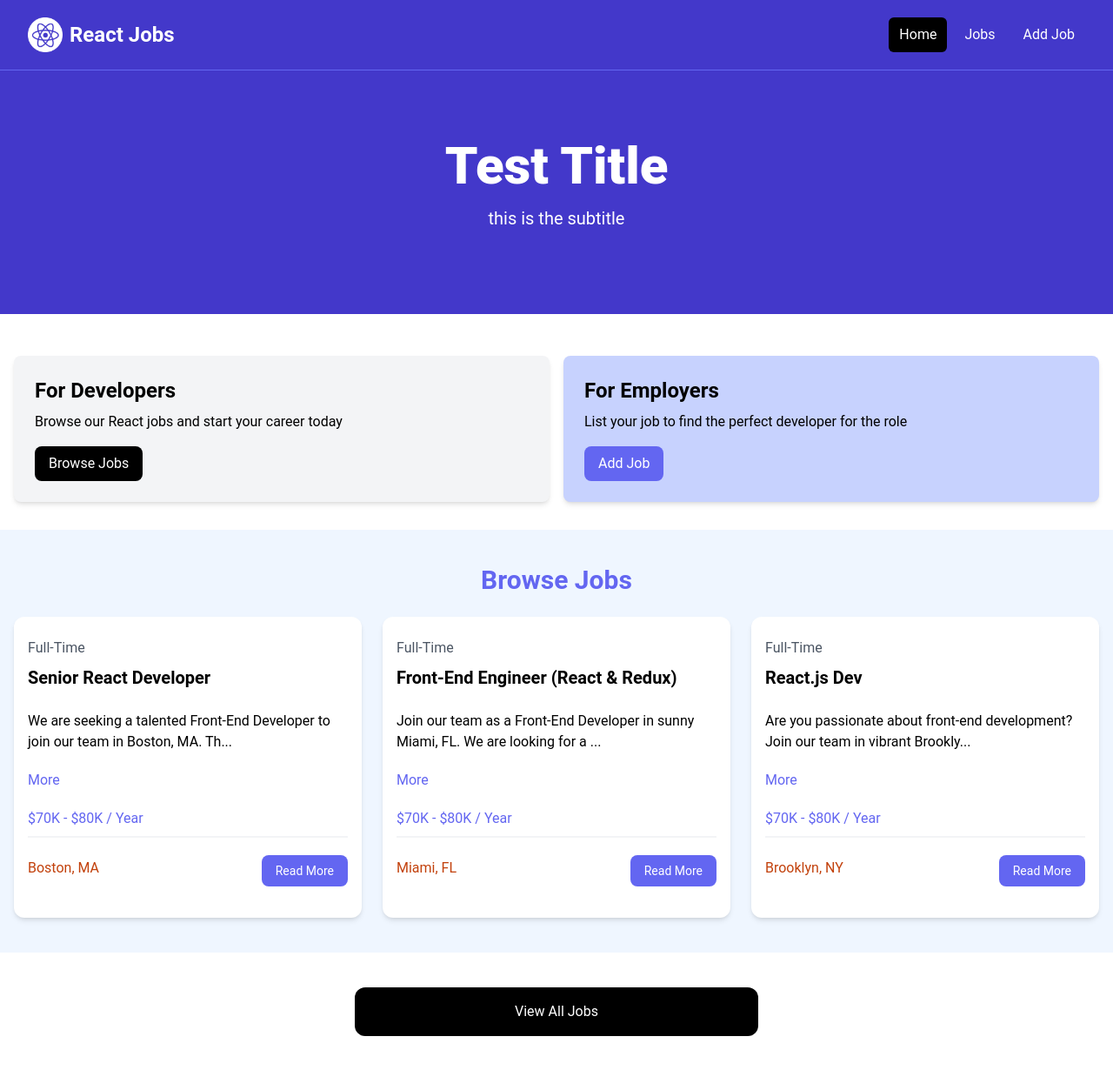
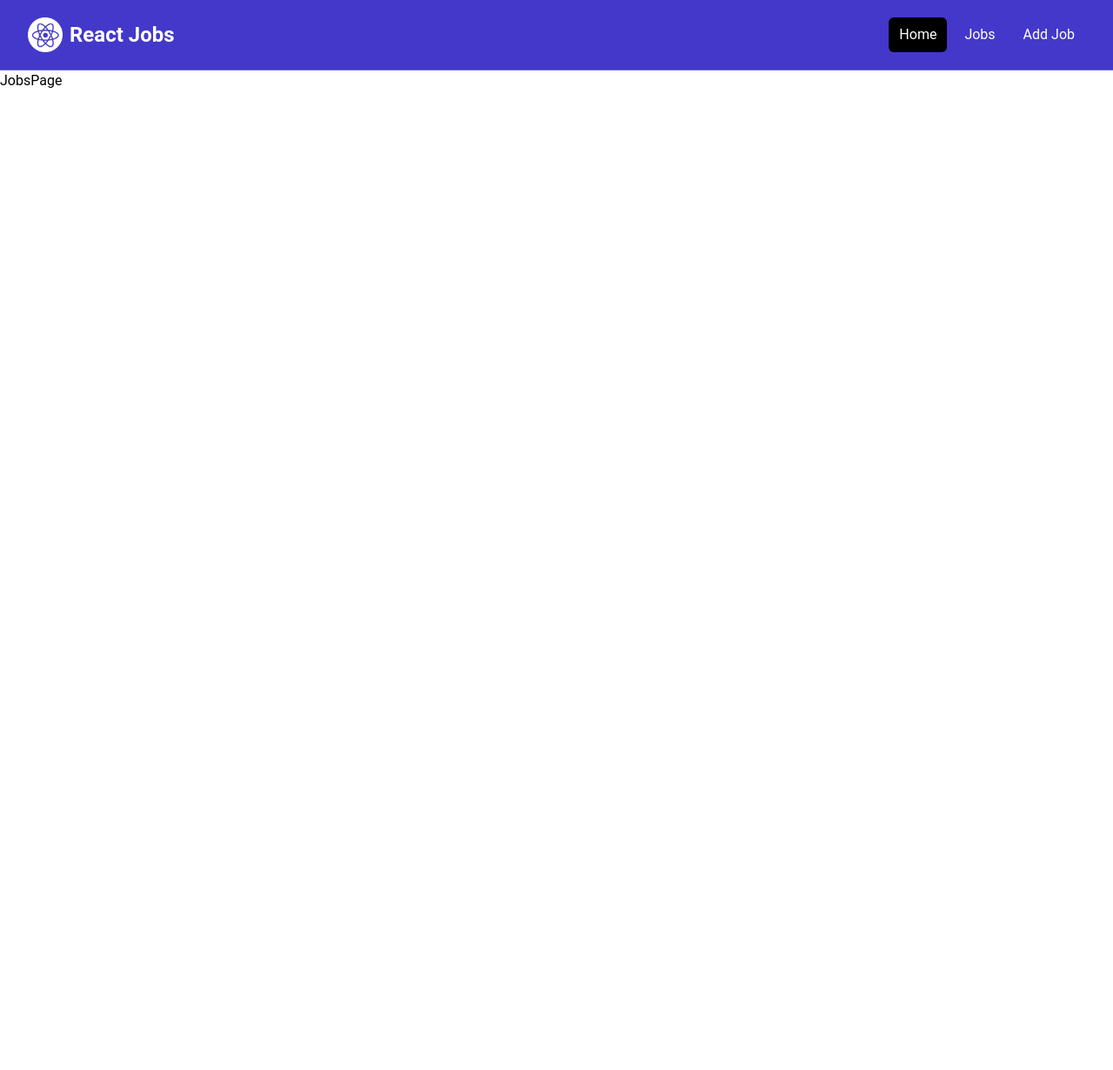
Before and after one commit to devjian1123/react-crash-2024, a React (Vite) app: page /react-crash-2024/jobs in a window 1280 px wide. Shown: the whole page at 87% size. After the commit the page ends 800 px from the top, so only its background shows below. Built offline with nearby package versions, Linux system fonts and the light colour scheme.

Commit message:
add router, link and layout

```diff
--- a/package.json
+++ b/package.json
@@ -15,7 +15,9 @@
   "dependencies": {
     "prop-types": "^15.8.1",
     "react": "^18.3.1",
-    "react-dom": "^18.3.1"
+    "react-dom": "^18.3.1",
+    "react-icons": "^5.3.0",
+    "react-router-dom": "^6.26.1"
   },
   "devDependencies": {
     "@eslint/js": "^9.9.0",
--- a/src/App.jsx
+++ b/src/App.jsx
@@ -1,19 +1,23 @@
-import Navbar from './components/Navbar'
-import Hero from './components/Hero'
-import HomeCards from './components/HomeCards'
-import JobListings from './components/JobListings'
-import ViewAllJobs from './components/ViewAllJobs'
+import {
+  Route,
+  createBrowserRouter,
+  createRoutesFromElements,
+  RouterProvider
+} from 'react-router-dom';
+import MainLayout from './layouts/MainLayout'
+import HomePage from './pages/HomePage'
+import JobsPage from './pages/JobsPage'
+
+const router = createBrowserRouter(
+  createRoutesFromElements(
+    <Route path='/' element={<MainLayout />}>
+      <Route path='/react-crash-2024/' element={<HomePage />} />
+      <Route path='/react-crash-2024/jobs' element={<JobsPage />} />
+    </Route>
+  ))
 
 const App = () => {
-  return (
-    <>
-      <Navbar />
-      <Hero title="Test Title" subtitle="this is the subtitle" />
-      <HomeCards />
-      <JobListings />
-      <ViewAllJobs />
-    </>
-  )
+  return <RouterProvider router={router} />;
 }
 
 export default App
--- a/src/components/HomeCards.jsx
+++ b/src/components/HomeCards.jsx
@@ -1,3 +1,4 @@
+import { Link } from 'react-router-dom'
 import Card from './Card'
 
 const HomeCards = () => {
@@ -11,24 +12,24 @@
               <p className="mt-2 mb-4">
                 Browse our React jobs and start your career today
               </p>
-              <a
-                href="/jobs.html"
+              <Link
+                to="/react-crash-2024/jobs"
                 className="inline-block bg-black text-white rounded-lg px-4 py-2 hover:bg-gray-700"
               >
                 Browse Jobs
-              </a>
+              </Link>
             </Card>
             <Card bg='bg-indigo-200'>
               <h2 className="text-2xl font-bold">For Employers</h2>
               <p className="mt-2 mb-4">
                 List your job to find the perfect developer for the role
               </p>
-              <a
+              <Link
                 href="/add-job.html"
                 className="inline-block bg-indigo-500 text-white rounded-lg px-4 py-2 hover:bg-indigo-600"
               >
                 Add Job
-              </a>
+              </Link>
             </Card>
           </div>
         </div>
--- a/src/components/JobListing.jsx
+++ b/src/components/JobListing.jsx
@@ -1,4 +1,6 @@
 import {useState} from 'react';
+import { Link } from 'react-router-dom'
+import {FaMapMarker} from 'react-icons/fa';
 import PropTypes from 'prop-types';
 
 const JobListing = ({ job }) => {
@@ -32,15 +34,15 @@
 
         <div className="flex flex-col lg:flex-row justify-between mb-4">
           <div className="text-orange-700 mb-3">
-            <i className="fa-solid fa-location-dot text-lg"></i>
+            <FaMapMarker className="inline text-lg mb-1 mr-1"/>
             {job.location}
           </div>
-          <a
-            href={`/job/${job.id}`}
+          <Link
+            to={`/react-crash-2024/jobs/${job.id}`}
             className="h-[36px] bg-indigo-500 hover:bg-indigo-600 text-white px-4 py-2 rounded-lg text-center text-sm"
           >
             Read More
-          </a>
+          </Link>
         </div>
       </div>
     </div>
--- a/src/components/Navbar.jsx
+++ b/src/components/Navbar.jsx
@@ -1,3 +1,4 @@
+import { Link } from 'react-router-dom'
 import logo from '../assets/images/logo.png'
 
 const Navbar = () => {
@@ -20,20 +21,19 @@
             </a>
             <div className="md:ml-auto">
               <div className="flex space-x-2">
-                <a
-                  href="/index.html"
+                <Link
+                  to="/react-crash-2024/"
                   className="text-white bg-black hover:bg-gray-900 hover:text-white rounded-md px-3 py-2"
-                >Home</a
+                >Home</Link>
+                <Link
+                  to="/react-crash-2024/jobs"
+                  className="text-white hover:bg-gray-900 hover:text-white rounded-md px-3 py-2"
+                >Jobs</Link
                 >
-                <a
-                  href="/jobs.html"
+                <Link
+                  to="/add-job.html"
                   className="text-white hover:bg-gray-900 hover:text-white rounded-md px-3 py-2"
-                >Jobs</a
-                >
-                <a
-                  href="/add-job.html"
-                  className="text-white hover:bg-gray-900 hover:text-white rounded-md px-3 py-2"
-                >Add Job</a
+                >Add Job</Link
                 >
               </div>
             </div>
--- a/src/components/ViewAllJobs.jsx
+++ b/src/components/ViewAllJobs.jsx
@@ -1,10 +1,12 @@
+import { Link } from 'react-router-dom'
+
 const ViewAllJobs = () => {
   return (
     <section className="m-auto max-w-lg my-10 px-6">
-      <a
-        href="/jobs"
+      <Link
+        to="/react-crash-2024/jobs"
         className="block bg-black text-white text-center py-4 px-6 rounded-xl hover:bg-gray-700"
-      >View All Jobs</a>
+      >View All Jobs</Link>
     </section>
   )
 }
--- /dev/null
+++ b/src/layouts/MainLayout.jsx
@@ -0,0 +1,12 @@
+import {Outlet} from 'react-router-dom'
+import Navbar from '../components/Navbar';
+
+const MainLayout = () => {
+  return (
+    <>
+      <Navbar />
+      <Outlet />
+    </>
+  )
+}
+export default MainLayout
--- /dev/null
+++ b/src/pages/HomePage.jsx
@@ -0,0 +1,16 @@
+import Hero from '../components/Hero'
+import HomeCards from '../components/HomeCards'
+import JobListings from '../components/JobListings'
+import ViewAllJobs from '../components/ViewAllJobs'
+
+const HomePage = () => {
+  return (
+    <>
+      <Hero />
+      <HomeCards />
+      <JobListings />
+      <ViewAllJobs />
+    </>
+  )
+}
+export default HomePage
--- /dev/null
+++ b/src/pages/JobsPage.jsx
@@ -0,0 +1,6 @@
+const JobsPage = () => {
+  return (
+    <div>JobsPage</div>
+  )
+}
+export default JobsPage
--- /dev/null
+++ b/src/pages/NotFoundPage.jsx
@@ -0,0 +1,6 @@
+const NotFoundPage = () => {
+  return (
+    <div>NotFoundPage</div>
+  )
+}
+export default NotFoundPage
```
Also changed, not shown: 1 other file (tests, documents, lock files or other folders).
